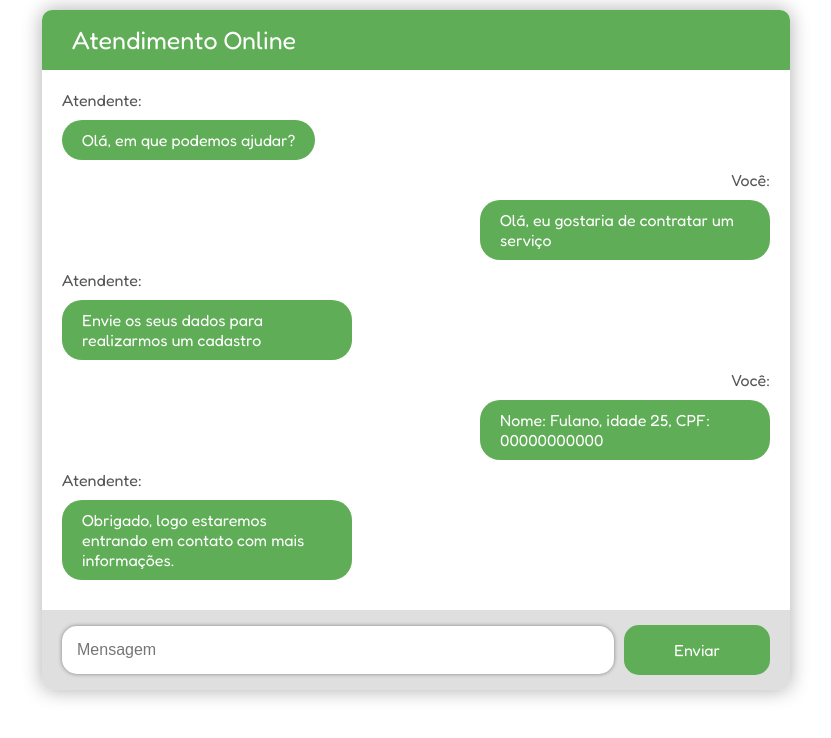
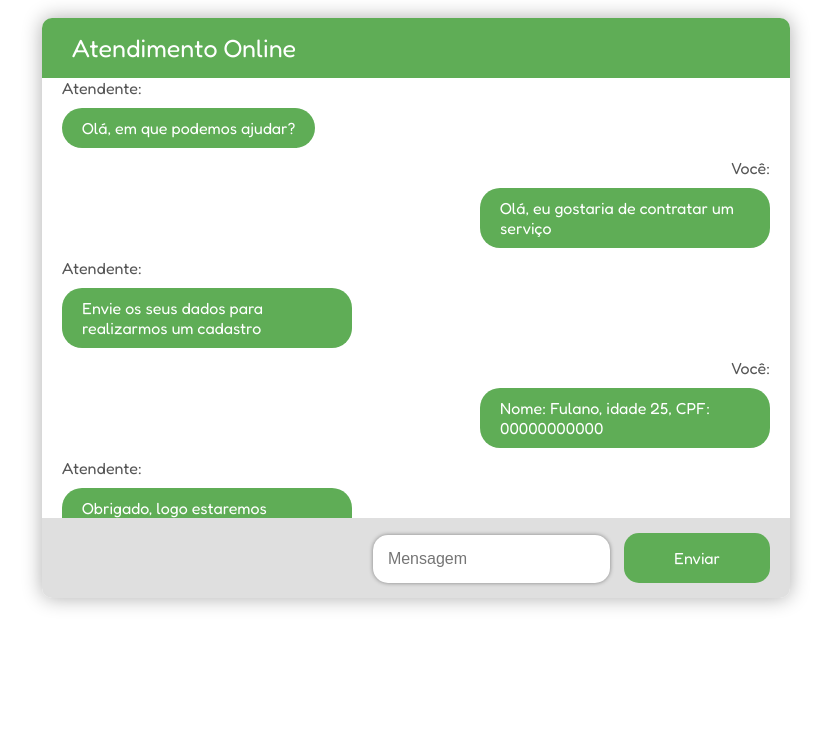
Before and after one commit to MaxWillianm/exercicio-front-end-Max-Willian, a plain HTML site: page index.html in a window 1280 px wide. Shown: the whole page, without its empty margins (224-1055 px from the left). Drawn offline with Linux system fonts and the light colour scheme.

Commit message:
feita em sala

```diff
--- a/index.html
+++ b/index.html
@@ -12,6 +12,7 @@
     <title>Atendimento Online</title>
   </head>
   <body>
+    <div class="container">
       <div class="box">
         <div class="topo">
           <p class="titulo-chat">Atendimento Online</p>
@@ -68,10 +69,16 @@
         </div>
         <div class="bg-gray">
           <div class="box-enviar">
+            <form>
               <input class="input-msg" placeholder="Mensagem" type="text" />
-          <button class="botao-enviar">Enviar</button>
+              <button id="btTeste" class="botao-enviar">Enviar</button>
+            </form>
           </div>
         </div>
       </div>
+    </div>
+    <script src="index.js" type="text/javascript">
+
+    </script>
   </body>
 </html>
--- a/style.css
+++ b/style.css
@@ -1,9 +1,18 @@
 body {
+  display: flex;
+}
+
+
+.container {
+  width: 100%;
   max-width: 768px;
   margin: 0 auto;
   padding: 10px 0;
+  height: 100%;
+  max-height: 100vh;
   font-family: Fredoka;
 }
+
 p {
   padding: 0;
   margin: 0;
@@ -14,6 +23,7 @@ p {
   border-radius: 10px;
   padding: 0 0 0px 0;
   margin: 0 10px;
+  height: 100%;
 
   .topo {
     padding: 15px 30px;
@@ -30,8 +40,8 @@ p {
 .dialogo {
   display: flex;
   flex-direction: column;
-  margin: 20px 0;
-  height: 500px;
+  margin: 0px 0;
+  max-height: 440px;
   overflow: auto;
 }
 
@@ -48,6 +58,7 @@ p {
   background: #fff;
   border: 2px solid #5fad56;
   border-radius: 10px;
+  margin: 10px 0;
 }
 #rolagem::-webkit-scrollbar-thumb {
   background-color: #5fad56;
```
Also changed, not shown: index.js (added). Lines whose indentation alone changed are shown as unchanged.
